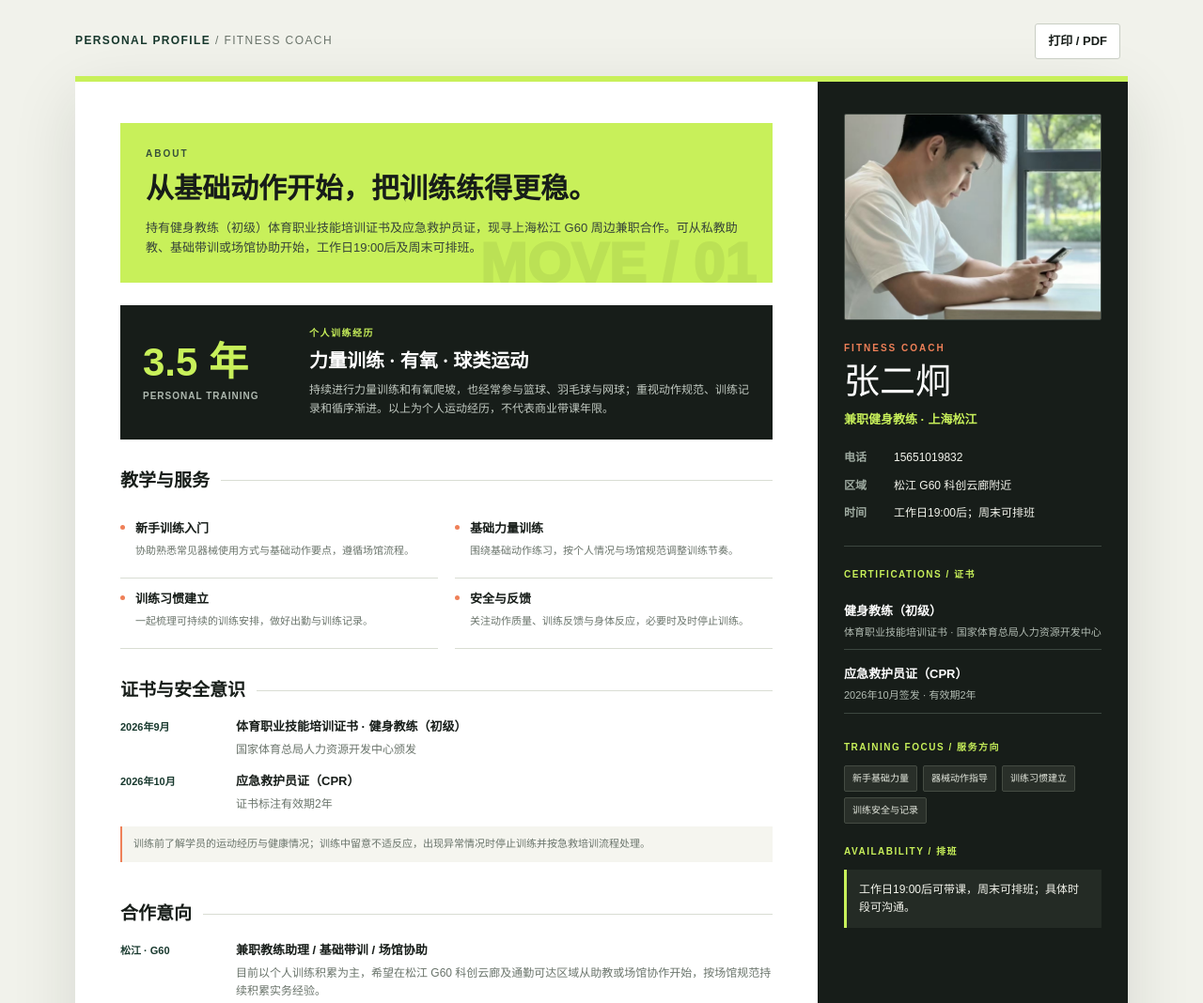
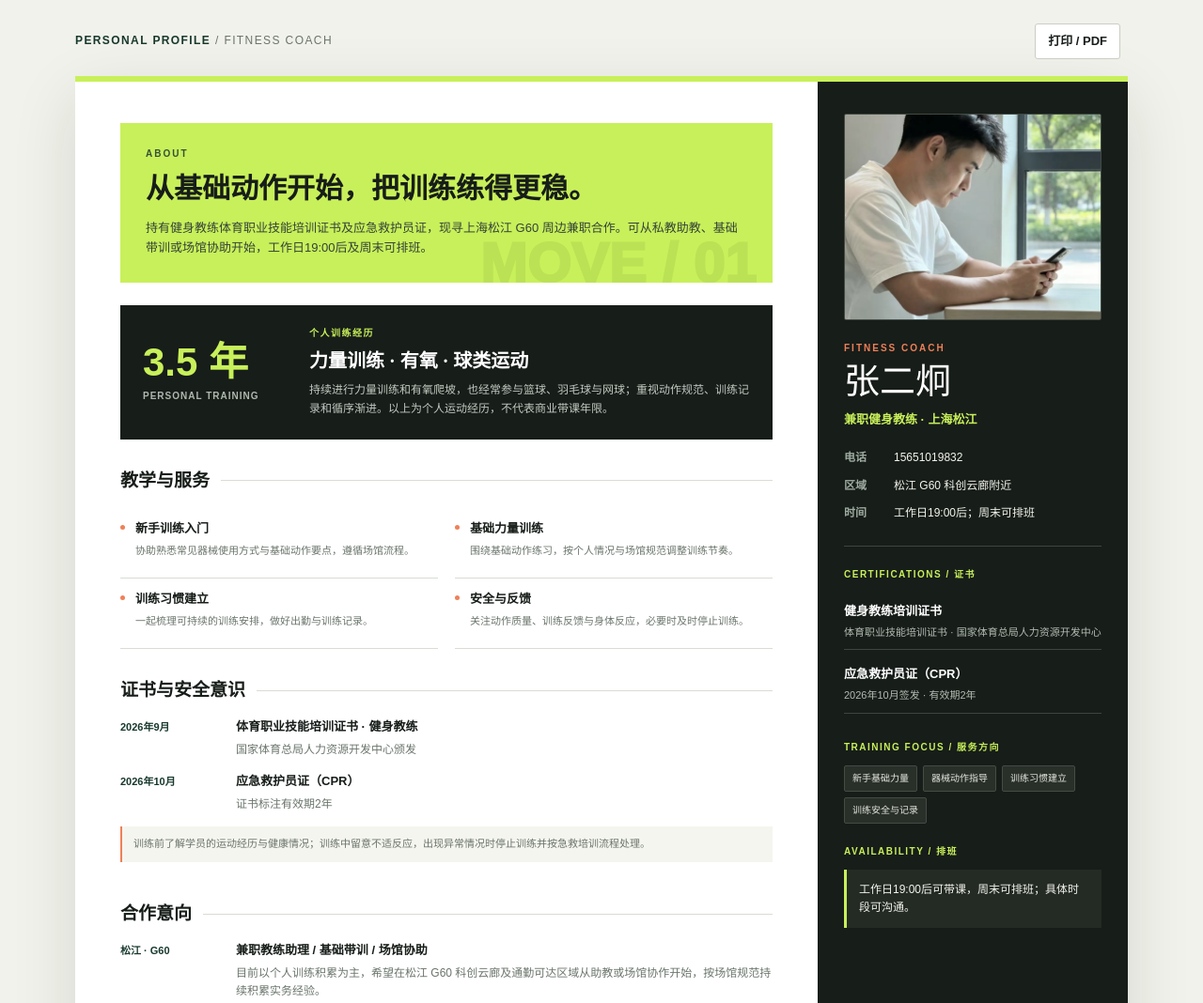
Before and after one commit to zhangerjuong-afk/zej-resume, a plain HTML site: page index.html in a window 1280 px wide. Shown: the top 1068 px of the page at 94% size. Drawn offline with Linux system fonts and the light colour scheme.

Commit message:
Remove trainer level from resume

```diff
--- a/index.html
+++ b/index.html
@@ -44,7 +44,7 @@
         </div>
         <section class="side-section">
           <h2 class="section-label">CERTIFICATIONS / 证书</h2>
-          <div class="badge"><strong data-field="fitnessCert">健身教练（初级）</strong><span data-field="fitnessIssuer">体育职业技能培训证书 · 国家体育总局人力资源开发中心</span></div>
+          <div class="badge"><strong data-field="fitnessCert">健身教练培训证书</strong><span data-field="fitnessIssuer">体育职业技能培训证书 · 国家体育总局人力资源开发中心</span></div>
           <div class="badge"><strong data-field="cprCert">应急救护员证（CPR）</strong><span data-field="cprIssuer">2026年10月签发 · 有效期2年</span></div>
         </section>
         <section class="side-section">
@@ -63,7 +63,7 @@
         <section class="intro">
           <div class="eyebrow">ABOUT</div>
           <h1 data-field="slogan">从基础动作开始，把训练练得更稳。</h1>
-          <p data-field="summary">持有健身教练（初级）体育职业技能培训证书及应急救护员证，现寻上海松江 G60 周边兼职合作。可从私教助教、基础带训或场馆协助开始，工作日19:00后及周末可排班。</p>
+          <p data-field="summary">持有健身教练体育职业技能培训证书及应急救护员证，现寻上海松江 G60 周边兼职合作。可从私教助教、基础带训或场馆协助开始，工作日19:00后及周末可排班。</p>
         </section>
         <section class="section training-highlight">
           <div class="training-years"><span data-field="trainingYears">3.5 年</span><small>PERSONAL TRAINING</small></div>
@@ -80,7 +80,7 @@
         </section>
         <section class="section">
           <div class="section-head"><h2>证书与安全意识</h2></div>
-          <div class="item"><div class="item-time" data-field="certTime">2026年9月</div><div><h3 data-field="certEntry1">体育职业技能培训证书 · 健身教练（初级）</h3><p data-field="certEntry1Desc">国家体育总局人力资源开发中心颁发</p></div></div>
+          <div class="item"><div class="item-time" data-field="certTime">2026年9月</div><div><h3 data-field="certEntry1">体育职业技能培训证书 · 健身教练</h3><p data-field="certEntry1Desc">国家体育总局人力资源开发中心颁发</p></div></div>
           <div class="item"><div class="item-time" data-field="cprTime">2026年10月</div><div><h3 data-field="certEntry2">应急救护员证（CPR）</h3><p data-field="certEntry2Desc">证书标注有效期2年</p></div></div>
           <p class="note" data-field="safetyNote">训练前了解学员的运动经历与健康情况；训练中留意不适反应，出现异常情况时停止训练并按急救培训流程处理。</p>
         </section>
```
